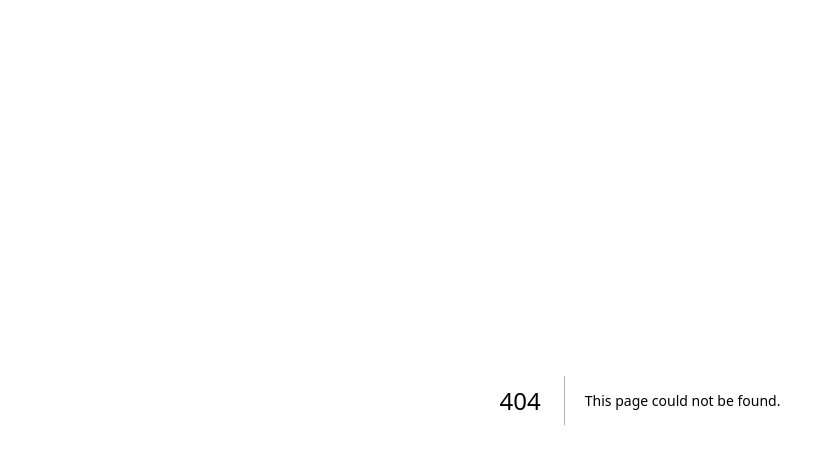
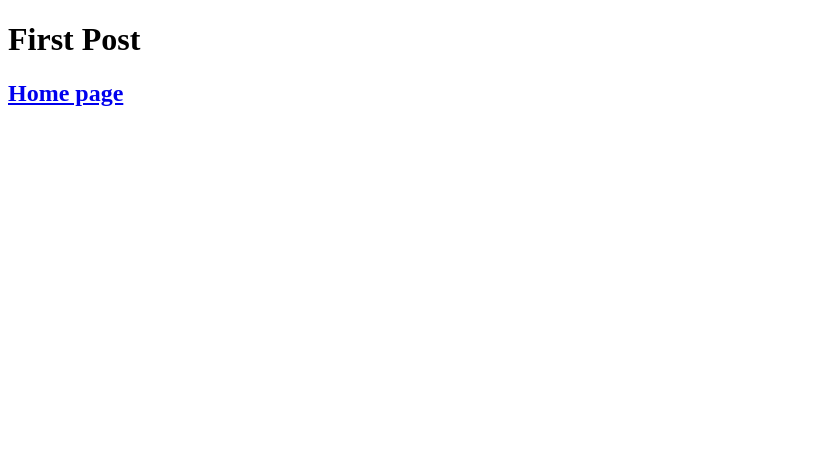
Before and after one commit to kenshirou01/Next.js-Tutorial, a Next.js app: page /posts/first-post in a window 1280 px wide. Before the commit this address had no page. Shown: the top 464 px of the page, without its empty margins (0-835 px from the left). Built offline with nearby package versions, Linux system fonts and the light colour scheme.

Commit message:
first-post.jsを作成

```diff
--- /dev/null
+++ b/pages/posts/first-post.js
@@ -0,0 +1,12 @@
+import Link from "next/link";
+
+export default function FirstPost() {
+  return (
+    <>
+      <h1>First Post</h1>
+      <h2>
+        <Link href="/">Home page</Link>
+      </h2>
+    </>
+  );
+}
```
Also changed, not shown: pages/index.js (+7 -6 lines).
